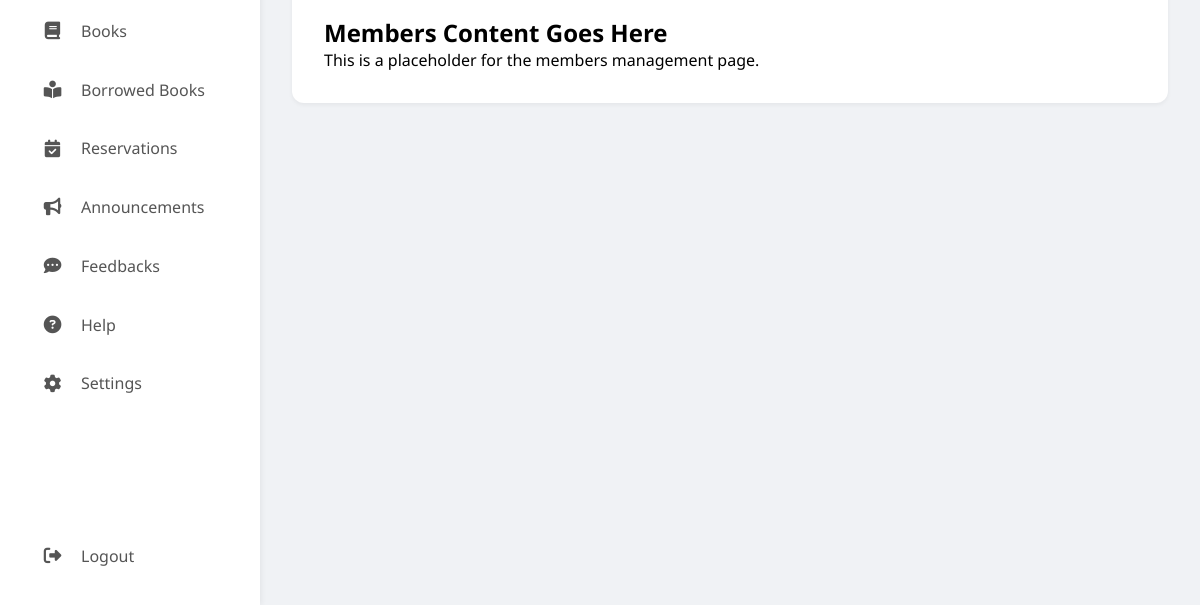
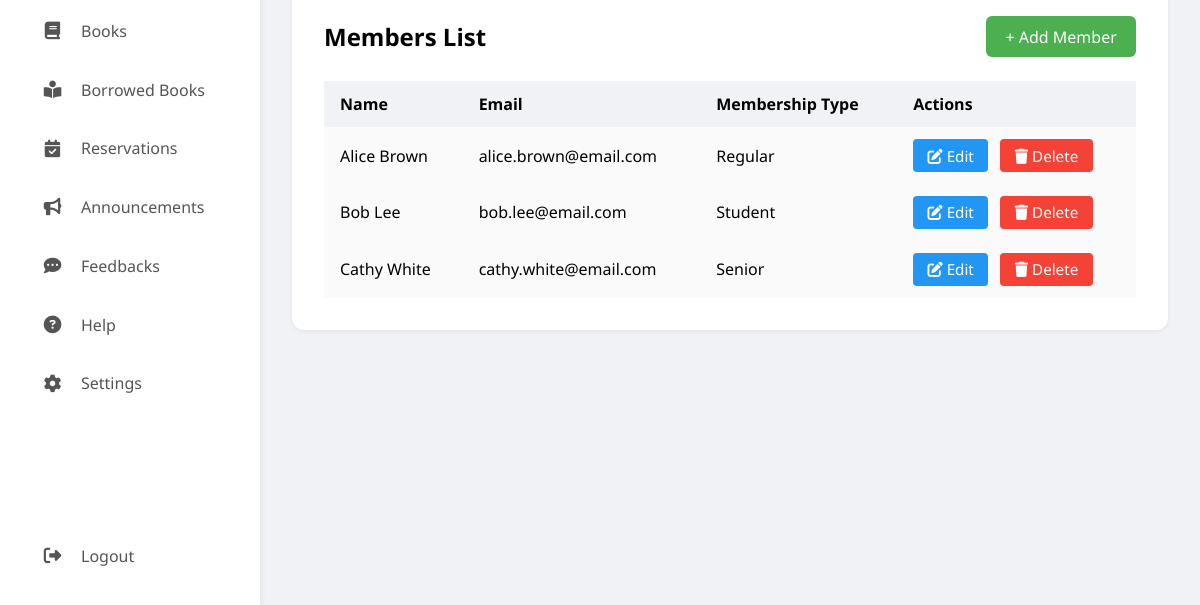
Before and after one commit to mcggEz/sacramento-library-management-system-desktop, an Electron app: page pages/members.html in a window 1200 px wide. Shown: the part 195-800 px from the top of the page. Drawn offline with Linux system fonts and the light colour scheme.

Commit message:
feat: added table for members page

```diff
--- a/pages/members.html
+++ b/pages/members.html
@@ -73,8 +73,51 @@
                 </div>
 
                 <section class="content-section">
-                    <h2>Members Content Goes Here</h2>
-                    <p>This is a placeholder for the members management page.</p>
+                    <div style="display: flex; justify-content: space-between; align-items: center; margin-bottom: 1.5rem;">
+                        <h2 style="margin: 0;">Members List</h2>
+                        <button style="background: #4CAF50; color: #fff; border: none; padding: 0.6rem 1.2rem; border-radius: 6px; font-size: 1rem; cursor: pointer; font-weight: 500; transition: background 0.2s;" onclick="addMember()">+ Add Member</button>
+                    </div>
+                    <div style="overflow-x: auto;">
+                        <table style="width: 100%; border-collapse: collapse; background: #fafafa;">
+                            <thead>
+                                <tr style="background: #f0f2f5;">
+                                    <th style="padding: 0.75rem 1rem; text-align: left;">Name</th>
+                                    <th style="padding: 0.75rem 1rem; text-align: left;">Email</th>
+                                    <th style="padding: 0.75rem 1rem; text-align: left;">Membership Type</th>
+                                    <th style="padding: 0.75rem 1rem; text-align: left;">Actions</th>
+                                </tr>
+                            </thead>
+                            <tbody>
+                                <tr>
+                                    <td style="padding: 0.75rem 1rem;">Alice Brown</td>
+                                    <td style="padding: 0.75rem 1rem;">alice.brown@email.com</td>
+                                    <td style="padding: 0.75rem 1rem;">Regular</td>
+                                    <td style="padding: 0.75rem 1rem;">
+                                        <button style="background: #2196F3; color: #fff; border: none; padding: 0.4rem 0.9rem; border-radius: 4px; margin-right: 0.5rem; cursor: pointer; font-size: 0.95rem;" onclick="editMember(this)"><i class="fas fa-edit"></i> Edit</button>
+                                        <button style="background: #f44336; color: #fff; border: none; padding: 0.4rem 0.9rem; border-radius: 4px; cursor: pointer; font-size: 0.95rem;" onclick="deleteMember(this)"><i class="fas fa-trash"></i> Delete</button>
+                                    </td>
+                                </tr>
+                                <tr>
+                                    <td style="padding: 0.75rem 1rem;">Bob Lee</td>
+                                    <td style="padding: 0.75rem 1rem;">bob.lee@email.com</td>
+                                    <td style="padding: 0.75rem 1rem;">Student</td>
+                                    <td style="padding: 0.75rem 1rem;">
+                                        <button style="background: #2196F3; color: #fff; border: none; padding: 0.4rem 0.9rem; border-radius: 4px; margin-right: 0.5rem; cursor: pointer; font-size: 0.95rem;" onclick="editMember(this)"><i class="fas fa-edit"></i> Edit</button>
+                                        <button style="background: #f44336; color: #fff; border: none; padding: 0.4rem 0.9rem; border-radius: 4px; cursor: pointer; font-size: 0.95rem;" onclick="deleteMember(this)"><i class="fas fa-trash"></i> Delete</button>
+                                    </td>
+                                </tr>
+                                <tr>
+                                    <td style="padding: 0.75rem 1rem;">Cathy White</td>
+                                    <td style="padding: 0.75rem 1rem;">cathy.white@email.com</td>
+                                    <td style="padding: 0.75rem 1rem;">Senior</td>
+                                    <td style="padding: 0.75rem 1rem;">
+                                        <button style="background: #2196F3; color: #fff; border: none; padding: 0.4rem 0.9rem; border-radius: 4px; margin-right: 0.5rem; cursor: pointer; font-size: 0.95rem;" onclick="editMember(this)"><i class="fas fa-edit"></i> Edit</button>
+                                        <button style="background: #f44336; color: #fff; border: none; padding: 0.4rem 0.9rem; border-radius: 4px; cursor: pointer; font-size: 0.95rem;" onclick="deleteMember(this)"><i class="fas fa-trash"></i> Delete</button>
+                                    </td>
+                                </tr>
+                            </tbody>
+                        </table>
+                    </div>
                 </section>
             </div>
         </main>
@@ -96,6 +139,19 @@
 
         // Header navigation
         document.getElementById('library-forms-link').addEventListener('click', () => ipcRenderer.invoke('load-library-forms'));
+
+        // CRUD button handlers (sample, to be replaced with real logic)
+        function addMember() {
+            alert('Add Member button clicked!');
+        }
+        function editMember(btn) {
+            alert('Edit Member button clicked!');
+        }
+        function deleteMember(btn) {
+            if (confirm('Are you sure you want to delete this member?')) {
+                btn.closest('tr').remove();
+            }
+        }
     </script>
 </body>
 </html>
```
